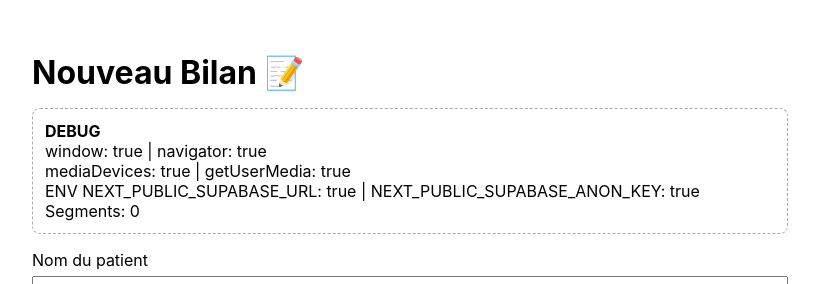
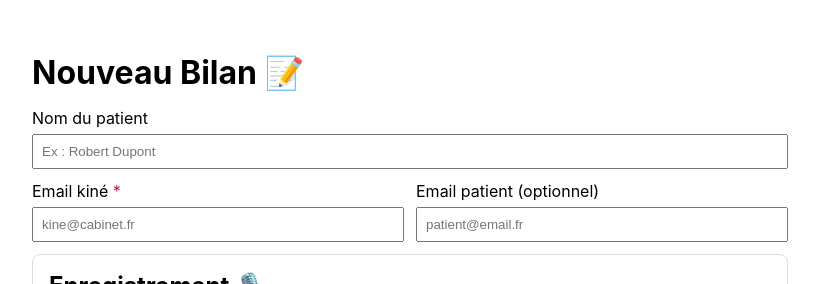
Before and after one commit to kineocastries-oss/kine-mvp, a Next.js app: page /nouveau-bilan in a window 1280 px wide. Shown: the top 284 px of the page, without its empty margins (230-1049 px from the left). Built offline with nearby package versions, Linux system fonts and the light colour scheme; no server answers.

Commit message:
Update page.tsx

```diff
--- a/app/nouveau-bilan/page.tsx
+++ b/app/nouveau-bilan/page.tsx
@@ -16,17 +16,6 @@ export default function NouveauBilanPage() {
 
   // Id technique (dossier pour ranger les segments dans Storage)
   const [consultationId] = useState<string>(() => crypto.randomUUID());
-
-  // DEBUG flags
-  const hasWindow = typeof window !== "undefined";
-  const hasNavigator = typeof navigator !== "undefined";
-  const hasMediaDevices = hasNavigator && "mediaDevices" in navigator;
-  const hasGetUserMedia =
-    hasMediaDevices && typeof (navigator as any).mediaDevices.getUserMedia === "function";
-  const envUrl =
-    typeof process !== "undefined" ? Boolean(process.env.NEXT_PUBLIC_SUPABASE_URL) : false;
-  const envAnon =
-    typeof process !== "undefined" ? Boolean(process.env.NEXT_PUBLIC_SUPABASE_ANON_KEY) : false;
 
   const handleAudioChange = useCallback((paths: string[]) => {
     setAudioPaths(paths); // on reçoit des chemins "audio/<id>/seg-X.webm"
@@ -69,15 +58,6 @@ export default function NouveauBilanPage() {
   return (
     <main style={{ padding: "2rem", maxWidth: 820, margin: "0 auto" }}>
       <h1 style={{ marginBottom: 16 }}>Nouveau Bilan 📝</h1>
-
-      {/* Panneau DEBUG visible */}
-      <div style={{ padding: 12, border: "1px dashed #aaa", borderRadius: 8, marginBottom: 16 }}>
-        <div><strong>DEBUG</strong></div>
-        <div>window: {String(hasWindow)} | navigator: {String(hasNavigator)}</div>
-        <div>mediaDevices: {String(hasMediaDevices)} | getUserMedia: {String(hasGetUserMedia)}</div>
-        <div>ENV NEXT_PUBLIC_SUPABASE_URL: {String(envUrl)} | NEXT_PUBLIC_SUPABASE_ANON_KEY: {String(envAnon)}</div>
-        <div>Segments: {audioPaths.length}</div>
-      </div>
 
       {/* Patient */}
       <div style={{ marginBottom: 12 }}>
```
